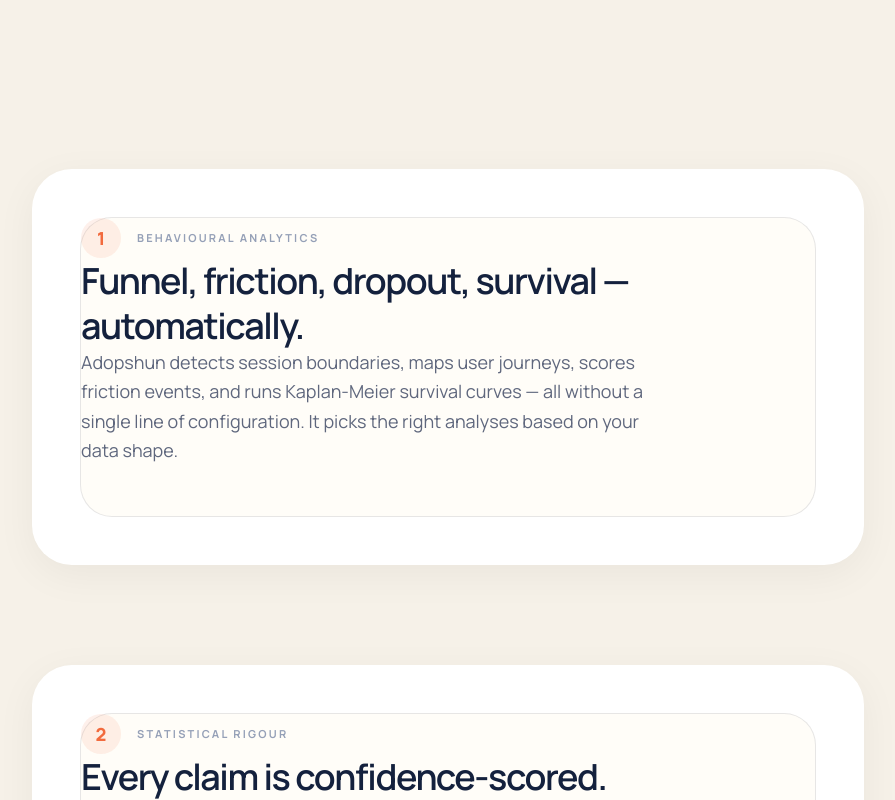
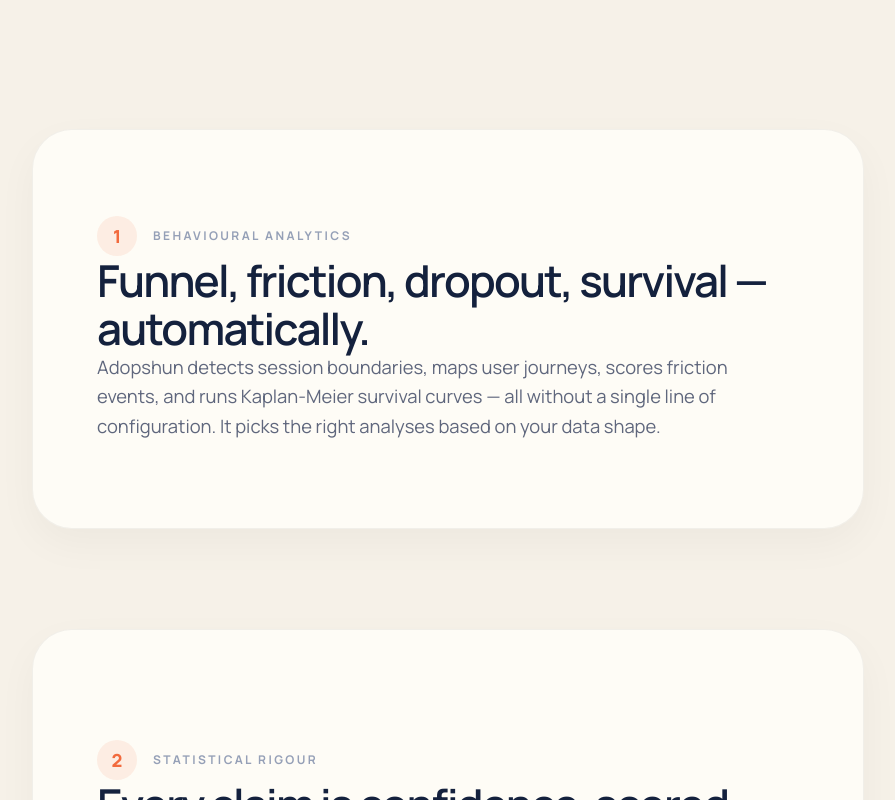
Before and after one commit to winther-s0ldier/landingpage-adp, a React (Vite) app: page / in a window 1280 px wide. Shown: the part 4280-5080 px from the top of the page, without its empty margins (192-1087 px from the left). Built offline with nearby package versions, Linux system fonts and the light colour scheme; no server answers.

Commit message:
added animations, fixed Try ADOPSHUN, connected DB

```diff
--- a/src/components/Features.jsx
+++ b/src/components/Features.jsx
@@ -49,21 +49,19 @@
                         rotationAmount={0}
                     >
                         {features.map((feature, idx) => (
-                            <ScrollStackItem key={feature.title} itemClassName="flex justify-center">
-                                <article className="flex flex-col items-start text-left bg-[var(--color-surface)] border border-[var(--color-border)] rounded-[2rem] w-full max-w-4xl h-auto min-h-[300px]">
+                            <ScrollStackItem key={feature.title}>
                                 <div className="flex items-center gap-4 mb-6">
-                                        <span className="flex items-center justify-center h-10 w-10 rounded-full bg-[var(--color-orange)]/10 text-[var(--color-orange)] font-black text-lg">
+                                    <span className="flex items-center justify-center h-10 w-10 min-w-[2.5rem] rounded-full bg-[#f26a3d]/10 text-[#f26a3d] font-black text-lg">
                                         {idx + 1}
                                     </span>
-                                        <p className="text-[11px] font-bold uppercase tracking-[0.2em] text-[var(--color-text-3)]">{feature.eyebrow}</p>
+                                    <p className="text-[12px] font-bold uppercase tracking-[0.2em] text-[var(--color-text-3)]">{feature.eyebrow}</p>
                                 </div>
-                                    <h3 className="text-3xl sm:text-4xl font-semibold leading-tight tracking-[-0.04em] text-[var(--color-text-1)] max-w-2xl">
+                                <h3 className="text-3xl sm:text-[2.75rem] font-semibold leading-[1.1] tracking-[-0.04em] text-[var(--color-text-1)] max-w-2xl text-left">
                                     {feature.title}
                                 </h3>
-                                    <p className="mt-5 text-[1.1rem] sm:text-lg leading-relaxed text-[var(--color-text-2)] max-w-xl">
+                                <p className="mt-5 text-[1.15rem] leading-relaxed text-[var(--color-text-2)] max-w-2xl text-left">
                                     {feature.body}
                                 </p>
-                                </article>
                             </ScrollStackItem>
                         ))}
                     </ScrollStack>
--- a/src/components/ScrollStack.css
+++ b/src/components/ScrollStack.css
@@ -13,7 +13,7 @@
 }
 
 .scroll-stack-inner {
-  padding: 10vh 2rem 50rem;
+  padding: 5vh 2rem 15rem;
   min-height: 100vh;
 }
 
@@ -26,15 +26,20 @@
   will-change: transform, filter;
   backface-visibility: hidden;
   transform-style: preserve-3d;
-  box-shadow: 0 10px 40px rgba(0, 0, 0, 0.05);
-  height: auto;
-  min-height: 20rem;
+  box-shadow: 0 15px 40px rgba(0, 0, 0, 0.04);
+  height: 400px;
   width: 100%;
-  margin: 30px 0;
-  padding: 3rem;
+  max-width: 850px;
+  margin: 30px auto;
+  padding: 4rem;
   border-radius: 40px;
   box-sizing: border-box;
-  background: white;
+  background: var(--color-surface);
+  border: 1px solid rgba(0, 0, 0, 0.05);
+  display: flex;
+  flex-direction: column;
+  justify-content: center;
+  align-items: flex-start;
   /* Improve mobile performance */
   -webkit-transform: translateZ(0);
   transform: translateZ(0);
--- a/src/components/ScrollStack.jsx
+++ b/src/components/ScrollStack.jsx
@@ -57,17 +57,15 @@
     }
   }, [useWindowScroll]);
 
-  const getElementOffset = useCallback(
-    element => {
-      if (useWindowScroll) {
-        const rect = element.getBoundingClientRect();
-        return rect.top + window.scrollY;
-      } else {
-        return element.offsetTop;
-      }
-    },
-    [useWindowScroll]
-  );
+  const getElementOffset = useCallback(element => {
+    let top = 0;
+    let el = element;
+    while (el) {
+      top += el.offsetTop || 0;
+      el = el.offsetParent;
+    }
+    return top;
+  }, []);
 
   const updateCardTransforms = useCallback(() => {
     if (!cardsRef.current.length || isUpdatingRef.current) return;
@@ -203,7 +201,6 @@
       card.style.webkitPerspective = '1000px';
     });
 
-    // Start passive animation loop instead of conflicting Lenis setup
     const loop = () => {
       updateCardTransforms();
       animationFrameRef.current = requestAnimationFrame(loop);
```
Also changed, not shown: 1 other file (tests, documents, lock files or other folders). Lines whose indentation alone changed are shown as unchanged.
